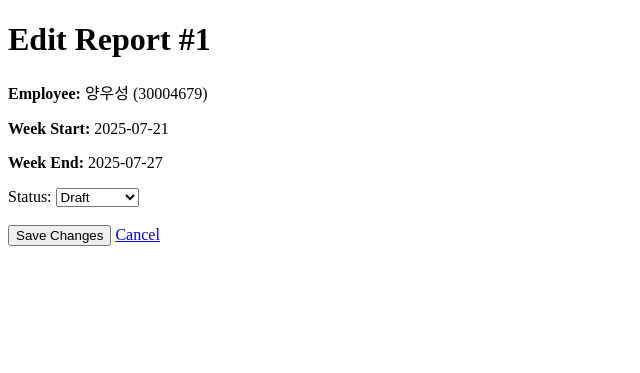
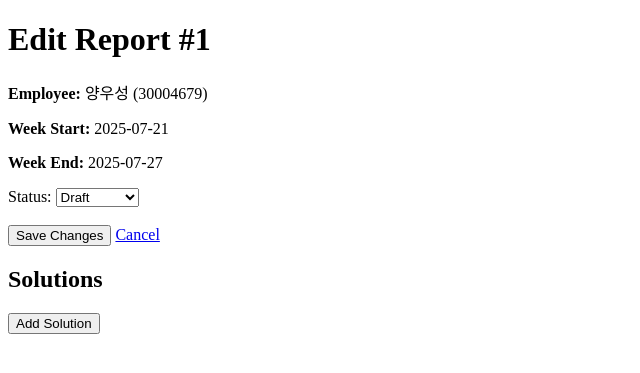
Before and after one commit to KennethKimRCN/ReportManager, a Flask app: template weekly_report_app_v2/app/templates/edit_report.html in a window 1280 px wide. Shown: the top 373 px of the page, without its empty margins (0-640 px from the left). Run offline with Flask 3, Linux system fonts and the light colour scheme; the template is opened without the code that fills it: values that come from a table or form of the project are taken from there, others are empty.

Commit message:
login works. editing report work in progress. users can add solution item

```diff
--- a/weekly_report_app_v2/app/models.py
+++ b/weekly_report_app_v2/app/models.py
@@ -109,7 +109,7 @@ class SolutionItem(db.Model):
 
 class Project(db.Model):
     __tablename__ = 'project'
-
+    #add revision version
     id = db.Column(db.Integer, primary_key=True)
     solution_item_id = db.Column(db.Integer, db.ForeignKey('solution_item.id'), nullable=False)
     solution_name = db.Column(db.String(100), nullable=False)
@@ -123,6 +123,7 @@ class Project(db.Model):
 
     solution_item = db.relationship('SolutionItem', back_populates='projects')
     project_updates = db.relationship('ProjectUpdate', back_populates='project', cascade='all, delete-orphan')
+
 
 
 class ProjectUpdate(db.Model):
--- a/weekly_report_app_v2/app/templates/edit_report.html
+++ b/weekly_report_app_v2/app/templates/edit_report.html
@@ -22,5 +22,78 @@
         <button type="submit">Save Changes</button>
         <a href="{{ url_for('main.dashboard') }}">Cancel</a>
     </form>
+    <h2>Solutions</h2>
+    <div id="solution-list">
+        {% for solution in report.solution_items %}
+            <div class="solution-block" data-id="{{ solution.id }}">
+                <strong>{{ solution.name }}</strong>
+                <button type="button" class="remove-btn">Remove</button>
+                <input type="hidden" name="solution_ids[]" value="{{ solution.id }}">
+            </div>
+        {% endfor %}
+    </div>
+
+    <!-- Add Solution Section -->
+    <button type="button" id="add-solution-btn">Add Solution</button>
+    <div id="solution-select-container" style="display: none; margin-top: 10px;">
+        <select id="available-solutions">
+            {% for solution in all_solutions %}
+                {% if solution not in report.solution_items %}
+                    <option value="{{ solution.id }}">{{ solution.name }}</option>
+                {% endif %}
+            {% endfor %}
+        </select>
+        <button type="button" id="confirm-add-btn">Add</button>
+    </div>
+
+    <script>
+    document.getElementById('add-solution-btn').addEventListener('click', function() {
+        document.getElementById('solution-select-container').style.display = 'block';
+    });
+
+    document.getElementById('confirm-add-btn').addEventListener('click', function() {
+        const select = document.getElementById('available-solutions');
+        const selectedId = select.value;
+        const selectedName = select.options[select.selectedIndex].text;
+
+        if (!selectedId) return;
+
+        // Add to visible list
+        const div = document.createElement('div');
+        div.classList.add('solution-block');
+        div.setAttribute('data-id', selectedId);
+        div.innerHTML = `
+            <strong>${selectedName}</strong>
+            <button type="button" class="remove-btn">Remove</button>
+            <input type="hidden" name="solution_ids[]" value="${selectedId}">
+        `;
+
+        document.getElementById('solution-list').appendChild(div);
+
+        // Remove from dropdown
+        select.remove(select.selectedIndex);
+
+        // Hide select again
+        document.getElementById('solution-select-container').style.display = 'none';
+    });
+
+    // Remove button (delegated event handling)
+    document.getElementById('solution-list').addEventListener('click', function(e) {
+        if (e.target.classList.contains('remove-btn')) {
+            const block = e.target.closest('.solution-block');
+            const id = block.getAttribute('data-id');
+            const name = block.querySelector('strong').innerText;
+
+            // Re-add to dropdown
+            const option = document.createElement('option');
+            option.value = id;
+            option.text = name;
+            document.getElementById('available-solutions').appendChild(option);
+
+            // Remove block
+            block.remove();
+        }
+    });
+    </script>
 </body>
 </html>
```
Also changed, not shown: weekly_report_app_v2/app/routes.py (+13 -4 lines).
